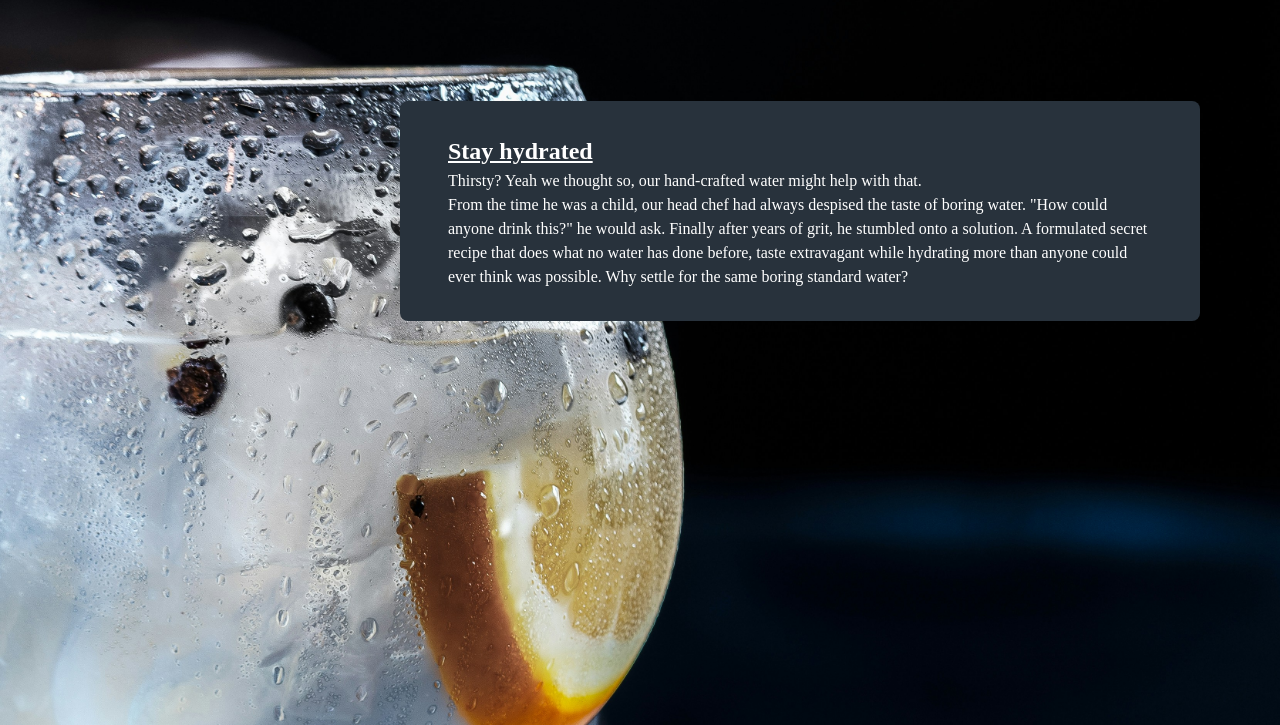
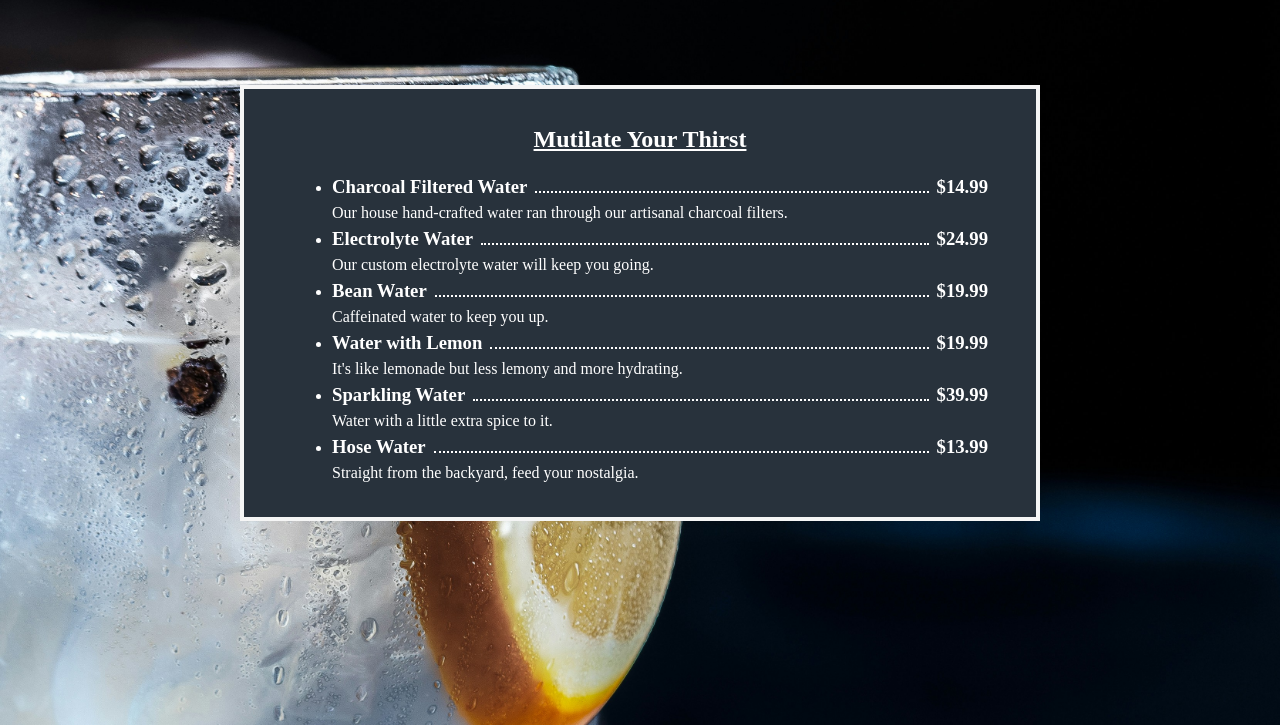
Before and after one commit to JustDamion/restaurant-page, a website built with webpack: page src/template.html in a window 1280 px wide. Shown: the part 75-800 px from the top of the page. Built offline with nearby package versions, Linux system fonts and the light colour scheme.

Commit message:
Create menu screen

```diff
--- a/src/index.js
+++ b/src/index.js
@@ -1,4 +1,6 @@
 import "./styles.css";
 import Home from "./screens/home.js";
+import Menu from "./screens/menu.js";
 
-Home.render();
+// Home.render();
+Menu.render();
--- /dev/null
+++ b/src/screens/menu.js
@@ -0,0 +1,74 @@
+class MenuItem {
+    constructor(name, description, price) {
+        this.name = name;
+        this.description = description;
+        this.price = price;
+    }
+};
+
+export default class Menu {
+    static items = [
+        new MenuItem("Charcoal Filtered Water", "Our house hand-crafted water ran through our artisanal charcoal filters.", "14.99"),
+        new MenuItem("Electrolyte Water", "Our custom electrolyte water will keep you going.", "24.99"),
+        new MenuItem("Bean Water", "Caffeinated water to keep you up.", "19.99"),
+        new MenuItem("Water with Lemon", "It's like lemonade but less lemony and more hydrating.", "19.99"),
+        new MenuItem("Sparkling Water", "Water with a little extra spice to it.", "39.99"),
+        new MenuItem("Hose Water", "Straight from the backyard, feed your nostalgia.", "13.99"),
+    ];
+
+    static render() {
+        const menuList = document.createElement("ul");
+        menuList.setAttribute("class", "menu__list");
+
+        for (const itemToAdd of this.items) {
+            const menuItem = this.buildItem(itemToAdd.name, itemToAdd.description, itemToAdd.price);
+            menuList.appendChild(menuItem);
+        }
+
+        const menuTitle = document.createElement("h2");
+        menuTitle.setAttribute("class", "menu__title");
+        menuTitle.textContent = "Mutilate Your Thirst";
+
+        const menuContentDiv = document.createElement("div");
+        menuContentDiv.setAttribute("class", "menu__content");
+        menuContentDiv.appendChild(menuTitle);
+        menuContentDiv.appendChild(menuList);
+
+        const menuDiv = document.createElement("div");
+        menuDiv.setAttribute("class", "menu");
+        menuDiv.appendChild(menuContentDiv);
+
+        const contentDiv = document.querySelector("#content");
+        contentDiv.appendChild(menuDiv);
+    }
+
+    static buildItem(name, description, price) {
+        const menuItemTitle = document.createElement("h3");
+        menuItemTitle.setAttribute("class", "menu-item__title");
+        menuItemTitle.textContent = name;
+
+        const menuItemDots = document.createElement("span");
+        menuItemDots.setAttribute("class", "menu-item__dots");
+
+        const menuItemPrice = document.createElement("h3");
+        menuItemPrice.setAttribute("class", "menu-item__price");
+        menuItemPrice.textContent = `$${price}`;
+
+        const menuItemDetails = document.createElement("span");
+        menuItemDetails.setAttribute("class", "menu-item__details");
+        menuItemDetails.appendChild(menuItemTitle);
+        menuItemDetails.appendChild(menuItemDots);
+        menuItemDetails.appendChild(menuItemPrice);
+
+        const menuItemDescription = document.createElement("p");
+        menuItemDescription.setAttribute("class", "menu-item__description");
+        menuItemDescription.textContent = description;
+
+        const menuItem = document.createElement("li");
+        menuItem.setAttribute("class", "menu__item");
+        menuItem.appendChild(menuItemDetails);
+        menuItem.appendChild(menuItemDescription);
+
+        return menuItem;
+    }
+};
--- a/src/styles.css
+++ b/src/styles.css
@@ -104,6 +104,7 @@ h6 {
     background-color: #28323c;
 }
 
+/* Home Screen */
 .hero {
     height: 100%;
     margin: 80px 80px 0 80px;
@@ -121,3 +122,36 @@ h6 {
     background-color: #28323c;
     border-radius: 8px;
 }
+
+/* Menu Screen */
+.menu {
+    display: flex;
+    justify-content: center;
+}
+
+.menu__content {
+    width: 800px;
+    margin-top: 64px;
+    padding: 32px 48px;
+    background-color: #28323c;
+    border: 4px solid #f5f5f5;
+}
+
+.menu__title {
+    text-decoration: underline;
+    text-align: center;
+    margin-bottom: 16px;
+}
+
+.menu-item__details {
+    display: flex;
+    gap: 8px;
+    justify-content: space-between;
+}
+
+.menu-item__dots {
+    position: relative;
+    bottom: 8px;
+    border-bottom: 2px dotted white;
+    flex: 1;
+}
```
